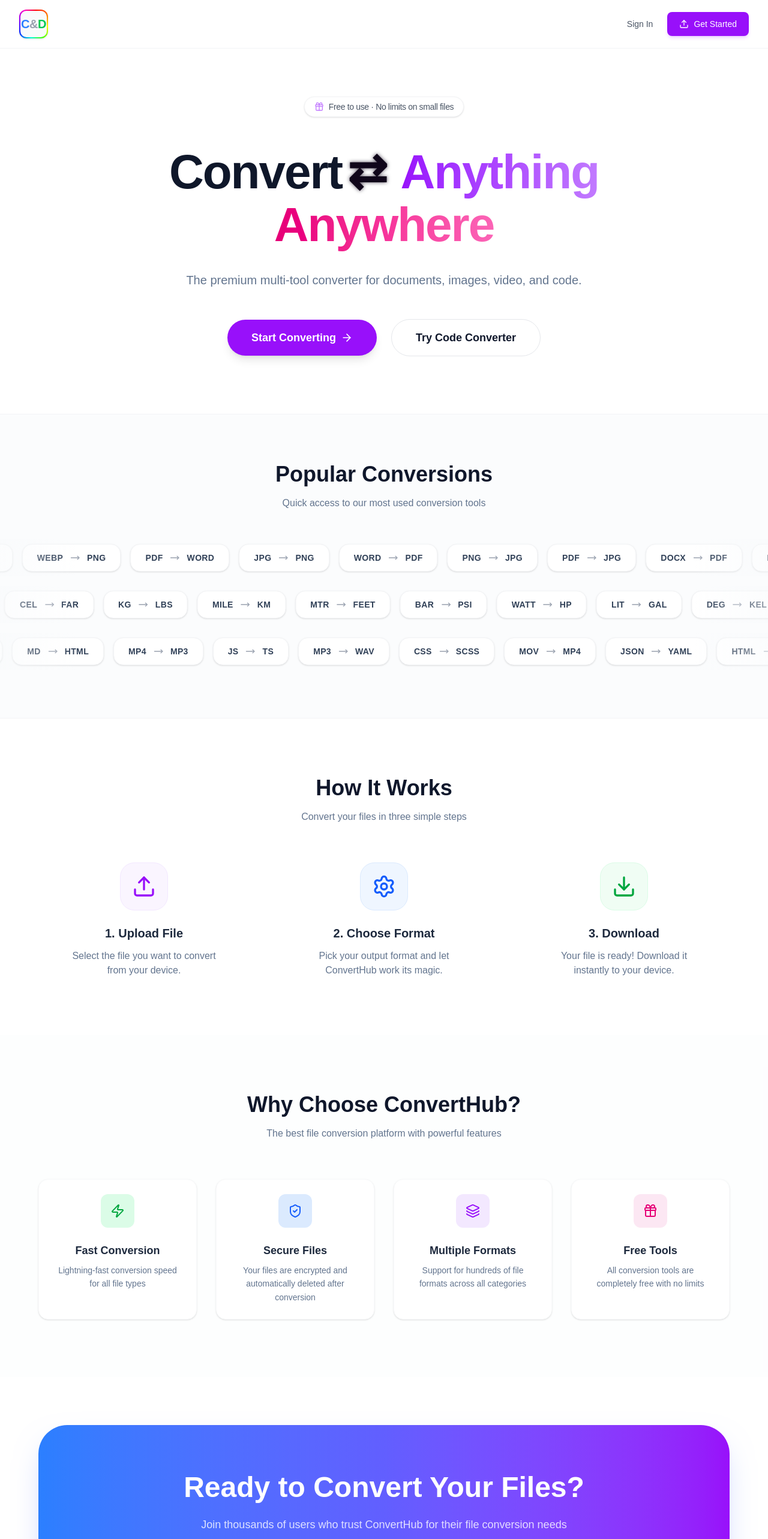
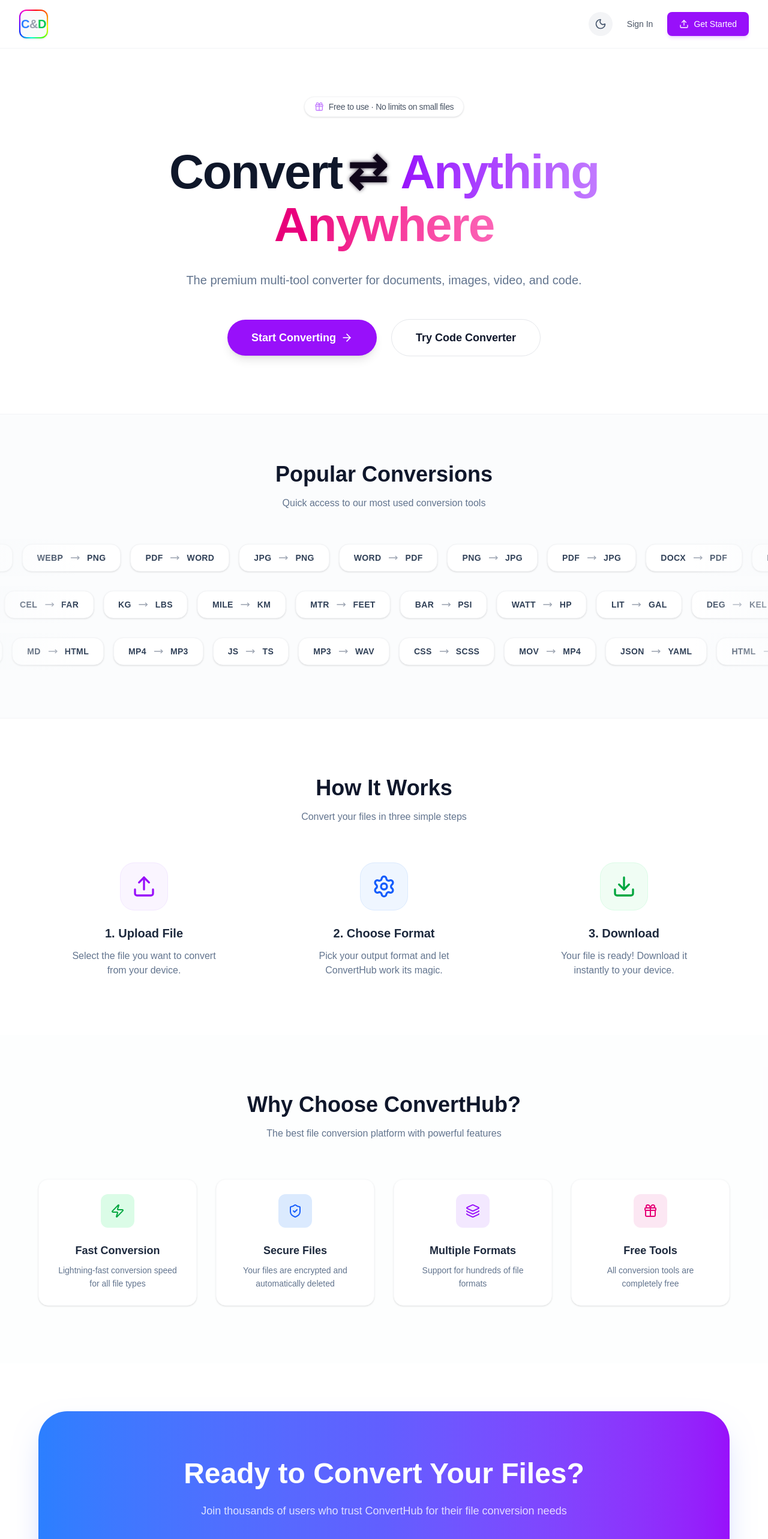
Before and after one commit to Ajoy12roy/Convert-hub, a Next.js app: page / in a window 1280 px wide. Shown: the top 2566 px of the page at 60% size. Built offline with nearby package versions, Linux system fonts and the light colour scheme.

Commit message:
dark mode

```diff
--- a/app/globals.css
+++ b/app/globals.css
@@ -1,6 +1,8 @@
 @import "tailwindcss";
 
 @variant dark (&:where(.dark, .dark *));
+
+
 
 :root {
   --background: #ffffff;
--- a/app/layout.tsx
+++ b/app/layout.tsx
@@ -2,6 +2,7 @@
 import { Geist } from "next/font/google";
 import "./globals.css";
 import Navbar from "@/components/layout/Navbar"; // Ensure folder name is 'components'
+import { ThemeProvider } from "@/components/ThemeProvider"; // ✅ ThemeProvider ইমপোর্ট করা হয়েছে
 
 const geistSans = Geist({
   variable: "--font-geist-sans",
@@ -19,13 +20,24 @@
   children: React.ReactNode;
 }) {
   return (
-    <html lang="en">
-      <body className={`${geistSans.variable} antialiased bg-white`}>
-        {/* Navbar is placed HERE so it stays on every page */}
-        <Navbar />
+    // ✅ suppressHydrationWarning যুক্ত করা হয়েছে যাতে ডার্ক মোডের জন্য কোনো এরর না আসে
+    <html lang="en" suppressHydrationWarning>
+      {/* ✅ dark:bg-slate-950 এবং dark:text-white যুক্ত করা হয়েছে যেন ডার্ক মোডে ব্যাকগ্রাউন্ড কালো হয় */}
+      <body className={`${geistSans.variable} antialiased bg-white dark:bg-slate-950 dark:text-slate-100 transition-colors duration-300`}>
 
-        {/* Everything inside page.tsx (Home) or other pages goes here */}
-        {children}
+        {/* ✅ ThemeProvider দিয়ে পুরো অ্যাপটি র‍্যাপ করা হয়েছে */}
+        <ThemeProvider
+          attribute="class"
+          defaultTheme="light" // ডিফল্ট মোড লাইট রাখা হয়েছে
+          enableSystem={false}
+        >
+          {/* Navbar is placed HERE so it stays on every page */}
+          <Navbar />
+
+          {/* Everything inside page.tsx (Home) or other pages goes here */}
+          {children}
+        </ThemeProvider>
+
       </body>
     </html>
   );
--- a/app/page.tsx
+++ b/app/page.tsx
@@ -6,21 +6,18 @@
 import Link from 'next/link';
 
 export default function Home() {
-  // Row 1: Document & Image Focus
   const row1 = [
     { from: 'PDF', to: 'Word' }, { from: 'JPG', to: 'PNG' }, { from: 'Word', to: 'PDF' },
     { from: 'PNG', to: 'JPG' }, { from: 'PDF', to: 'JPG' }, { from: 'DOCX', to: 'PDF' },
     { from: 'HEIC', to: 'JPG' }, { from: 'WEBP', to: 'PNG' }
   ];
 
-  // Row 2: Scientific & Unit Focus (As requested: deg to kelvin, etc)
   const row2 = [
     { from: 'DEG', to: 'KEL' }, { from: 'CEL', to: 'FAR' }, { from: 'KG', to: 'LBS' },
     { from: 'MILE', to: 'KM' }, { from: 'MTR', to: 'FEET' }, { from: 'BAR', to: 'PSI' },
     { from: 'WATT', to: 'HP' }, { from: 'LIT', to: 'GAL' }
   ];
 
-  // Row 3: Media & Code Focus
   const row3 = [
     { from: 'MP4', to: 'MP3' }, { from: 'JS', to: 'TS' }, { from: 'MP3', to: 'WAV' },
     { from: 'CSS', to: 'SCSS' }, { from: 'MOV', to: 'MP4' }, { from: 'JSON', to: 'YAML' },
@@ -28,44 +25,33 @@
   ];
 
   return (
-    <main className="min-h-screen bg-white">
+    // ✅ ডার্ক মোডের জন্য dark:bg-slate-950 এবং dark:text-white যোগ করা হয়েছে
+    <main className="min-h-screen bg-white dark:bg-slate-950 text-slate-900 dark:text-slate-100 transition-colors duration-300">
+
       {/* 1. HERO SECTION */}
-      <section className="relative pt-20 pb-24 px-4 bg-[radial-gradient(ellipse_at_top,var(--tw-gradient-stops))] from-fuchsia-50/50 via-white to-white">
+      <section className="relative pt-20 pb-24 px-4 bg-[radial-gradient(ellipse_at_top,var(--tw-gradient-stops))] from-fuchsia-50/50 via-white to-white dark:from-purple-900/10 dark:via-slate-950 dark:to-slate-950">
         <div className="max-w-5xl mx-auto text-center">
-          <div className="inline-flex items-center space-x-2 bg-white border border-gray-100 px-4 py-1.5 rounded-full mb-12 shadow-sm">
+          <div className="inline-flex items-center space-x-2 bg-white dark:bg-slate-900 border border-gray-100 dark:border-slate-800 px-4 py-1.5 rounded-full mb-12 shadow-sm">
             <Gift className="w-4 h-4 text-purple-400" />
-            <span className="text-sm text-gray-600 font-medium tracking-tight">Free to use · No limits on small files</span>
+            <span className="text-sm text-gray-600 dark:text-gray-400 font-medium tracking-tight">Free to use · No limits on small files</span>
           </div>
          <h1 className="text-[5rem] leading-[1.1] font-extrabold tracking-tight mb-8">
-          <span className="text-[#0F172A]">Convert </span>
-
-      {/* 2. animation*/}
+          <span className="text-[#0F172A] dark:text-white">Convert </span>
 
 <motion.span
   className="inline-block pr-3"
   animate={{
-    x: [-12, -12, 10, 10, -12], // left pause → move → right pause → move → left
-    color: [
-      "#000000", // start black
-      "#000000", // pause left
-      "#9333EA", // reached right → purple
-      "#9333EA", // pause right
-      "#000000", // back to black
-    ],
+    x: [-12, -12, 10, 10, -12],
+    color: ["#000000", "#000000", "#9333EA", "#9333EA", "#000000"],
     textShadow: [
-      "0px 0px 6px rgba(0,0,0,0.7)",          // subtle black glow
-      "0px 0px 6px rgba(0,0,0,0.7)",          // pause left
-      "0px 0px 12px rgba(147,51,234,0.9)",    // glow at right
-      "0px 0px 12px rgba(147,51,234,0.9)",    // pause right
-      "0px 0px 6px rgba(0,0,0,0.7)",          // back to black glow
+      "0px 0px 6px rgba(0,0,0,0.7)",
+      "0px 0px 6px rgba(0,0,0,0.7)",
+      "0px 0px 12px rgba(147,51,234,0.9)",
+      "0px 0px 12px rgba(147,51,234,0.9)",
+      "0px 0px 6px rgba(0,0,0,0.7)",
     ],
   }}
-  transition={{
-    duration: 5, // full loop 5s for a slower, premium feel
-    times: [0, 0.2, 0.4, 0.7, 1], // pause durations included
-    ease: "easeInOut",
-    repeat: Infinity,
-  }}
+  transition={{ duration: 5, times: [0, 0.2, 0.4, 0.7, 1], ease: "easeInOut", repeat: Infinity }}
 >
   ⇄
 </motion.span>
@@ -77,9 +63,8 @@
           <span className="text-transparent bg-clip-text bg-linear-to-r from-pink-600 via-pink-500 to-pink-400">
             Anywhere
           </span>
-          <span className="text-gray-600"></span>
         </h1>
-          <p className="text-xl text-slate-500 mb-12 max-w-2xl mx-auto leading-relaxed">
+          <p className="text-xl text-slate-500 dark:text-slate-400 mb-12 max-w-2xl mx-auto leading-relaxed">
             The premium multi-tool converter for documents, images, video, and code.
           </p>
 
@@ -90,27 +75,20 @@
               <ArrowRight className="w-5 h-5 group-hover:translate-x-1 transition-transform" />
             </button>
             </Link>
-            <button className="bg-white hover:bg-gray-50 border border-gray-200 text-slate-900 px-10 py-4 rounded-full text-lg font-bold transition-all">Try Code Converter</button>
-
+            <button className="bg-white dark:bg-slate-900 hover:bg-gray-50 dark:hover:bg-slate-800 border border-gray-200 dark:border-slate-800 text-slate-900 dark:text-white px-10 py-4 rounded-full text-lg font-bold transition-all">Try Code Converter</button>
           </div>
         </div>
       </section>
 
-      {/* 2. THREE-LINE ANIMATED POPULAR CONVERSIONS */}
-      <section className="py-20 bg-slate-50/50 overflow-hidden border-y border-gray-100">
+      {/* 2. POPULAR CONVERSIONS */}
+      <section className="py-20 bg-slate-50/50 dark:bg-slate-900/50 overflow-hidden border-y border-gray-100 dark:border-slate-800">
         <div className="max-w-6xl mx-auto text-center px-4 mb-12">
-          <h2 className="text-3xl md:text-4xl font-extrabold text-slate-900 mb-4">Popular Conversions</h2>
-          <p className="text-slate-500">Quick access to our most used conversion tools</p>
+          <h2 className="text-3xl md:text-4xl font-extrabold text-slate-900 dark:text-white mb-4">Popular Conversions</h2>
+          <p className="text-slate-500 dark:text-slate-400">Quick access to our most used conversion tools</p>
         </div>
-
         <div className="flex flex-col gap-4">
-          {/* Line 1: Left to Right */}
           <InfiniteScroller items={row1} speed={40} direction="left-to-right" />
-
-          {/* Line 2: Right to Left */}
           <InfiniteScroller items={row2} speed={50} direction="right-to-left" />
-
-          {/* Line 3: Left to Right */}
           <InfiniteScroller items={row3} speed={45} direction="left-to-right" />
         </div>
       </section>
@@ -118,33 +96,33 @@
       {/* 3. HOW IT WORKS */}
       <section className="py-24 px-4">
         <div className="max-w-6xl mx-auto text-center">
-          <h2 className="text-4xl font-extrabold text-slate-900 mb-4">How It Works</h2>
-          <p className="text-slate-500 mb-16">Convert your files in three simple steps</p>
+          <h2 className="text-4xl font-extrabold text-slate-900 dark:text-white mb-4">How It Works</h2>
+          <p className="text-slate-500 dark:text-slate-400 mb-16">Convert your files in three simple steps</p>
           <div className="grid grid-cols-1 md:grid-cols-3 gap-12">
-            <StepCard icon={<Upload className="w-10 h-10 text-purple-600" />} title="1. Upload File" desc="Select the file you want to convert from your device." bg="bg-purple-50" border="border-purple-100" />
-            <StepCard icon={<Settings className="w-10 h-10 text-blue-600" />} title="2. Choose Format" desc="Pick your output format and let ConvertHub work its magic." bg="bg-blue-50" border="border-blue-100" />
-            <StepCard icon={<Download className="w-10 h-10 text-green-600" />} title="3. Download" desc="Your file is ready! Download it instantly to your device." bg="bg-green-50" border="border-green-100" />
+            <StepCard icon={<Upload className="w-10 h-10 text-purple-600" />} title="1. Upload File" desc="Select the file you want to convert from your device." bg="bg-purple-50 dark:bg-purple-900/20" border="border-purple-100 dark:border-purple-900/30" />
+            <StepCard icon={<Settings className="w-10 h-10 text-blue-600" />} title="2. Choose Format" desc="Pick your output format and let ConvertHub work its magic." bg="bg-blue-50 dark:bg-blue-900/20" border="border-blue-100 dark:border-blue-900/30" />
+            <StepCard icon={<Download className="w-10 h-10 text-green-600" />} title="3. Download" desc="Your file is ready! Download it instantly to your device." bg="bg-green-50 dark:bg-green-900/20" border="border-green-100 dark:border-green-900/30" />
           </div>
         </div>
       </section>
 
       {/* 4. WHY CHOOSE CONVERTHUB? */}
-      <section className="py-24 px-4 bg-slate-50/30">
+      <section className="py-24 px-4 bg-slate-50/30 dark:bg-slate-900/20">
         <div className="max-w-6xl mx-auto text-center">
-          <h2 className="text-4xl font-extrabold text-slate-900 mb-4">Why Choose ConvertHub?</h2>
-          <p className="text-slate-500 mb-16">The best file conversion platform with powerful features</p>
+          <h2 className="text-4xl font-extrabold text-slate-900 dark:text-white mb-4">Why Choose ConvertHub?</h2>
+          <p className="text-slate-500 dark:text-slate-400 mb-16">The best file conversion platform with powerful features</p>
           <div className="grid grid-cols-1 sm:grid-cols-2 lg:grid-cols-4 gap-8">
-            <FeatureCard icon={<Zap className="w-6 h-6 text-green-600" />} title="Fast Conversion" desc="Lightning-fast conversion speed for all file types" iconBg="bg-green-100" />
-            <FeatureCard icon={<ShieldCheck className="w-6 h-6 text-blue-600" />} title="Secure Files" desc="Your files are encrypted and automatically deleted after conversion" iconBg="bg-blue-100" />
-            <FeatureCard icon={<Layers className="w-6 h-6 text-purple-600" />} title="Multiple Formats" desc="Support for hundreds of file formats across all categories" iconBg="bg-purple-100" />
-            <FeatureCard icon={<Gift className="w-6 h-6 text-pink-600" />} title="Free Tools" desc="All conversion tools are completely free with no limits" iconBg="bg-pink-100" />
+            <FeatureCard icon={<Zap className="w-6 h-6 text-green-600" />} title="Fast Conversion" desc="Lightning-fast conversion speed for all file types" iconBg="bg-green-100 dark:bg-green-900/30" />
+            <FeatureCard icon={<ShieldCheck className="w-6 h-6 text-blue-600" />} title="Secure Files" desc="Your files are encrypted and automatically deleted" iconBg="bg-blue-100 dark:bg-blue-900/30" />
+            <FeatureCard icon={<Layers className="w-6 h-6 text-purple-600" />} title="Multiple Formats" desc="Support for hundreds of file formats" iconBg="bg-purple-100 dark:bg-purple-900/30" />
+            <FeatureCard icon={<Gift className="w-6 h-6 text-pink-600" />} title="Free Tools" desc="All conversion tools are completely free" iconBg="bg-pink-100 dark:bg-pink-900/30" />
           </div>
         </div>
       </section>
 
       {/* 5. READY TO CONVERT CTA */}
       <section className="py-20 px-4">
-        <div className="max-w-6xl mx-auto bg-linear-to-r from-blue-500 via-indigo-500 to-purple-600 rounded-[3rem] p-12 md:p-20 text-center text-white shadow-2xl shadow-indigo-200">
+        <div className="max-w-6xl mx-auto bg-linear-to-r from-blue-500 via-indigo-500 to-purple-600 rounded-[3rem] p-12 md:p-20 text-center text-white shadow-2xl shadow-indigo-200 dark:shadow-none">
           <h2 className="text-4xl md:text-5xl font-extrabold mb-6">Ready to Convert Your Files?</h2>
           <p className="text-white/80 text-lg mb-10 max-w-2xl mx-auto">Join thousands of users who trust ConvertHub for their file conversion needs</p>
           <Link href="/auth">
@@ -161,29 +139,26 @@
   );
 }
 
-// Helper components
-// eslint-disable-next-line @typescript-eslint/no-explicit-any
 function StepCard({ icon, title, desc, bg, border }: any) {
   return (
     <div className="flex flex-col items-center group">
       <div className={`w-20 h-20 ${bg} rounded-3xl flex items-center justify-center mb-6 border ${border} group-hover:scale-110 transition-transform`}>
         {icon}
       </div>
-      <h3 className="text-xl font-bold mb-3 text-slate-800">{title}</h3>
-      <p className="text-slate-500 max-w-62.5">{desc}</p>
+      <h3 className="text-xl font-bold mb-3 text-slate-800 dark:text-white">{title}</h3>
+      <p className="text-slate-500 dark:text-slate-400 max-w-62.5">{desc}</p>
     </div>
   );
 }
 
-// eslint-disable-next-line @typescript-eslint/no-explicit-any
 function FeatureCard({ icon, title, desc, iconBg }: any) {
   return (
-    <div className="flex flex-col items-center text-center p-6 bg-white rounded-2xl border border-gray-50 shadow-sm hover:shadow-md transition-shadow">
+    <div className="flex flex-col items-center text-center p-6 bg-white dark:bg-slate-900 rounded-2xl border border-gray-50 dark:border-slate-800 shadow-sm hover:shadow-md transition-shadow">
       <div className={`w-14 h-14 ${iconBg} rounded-xl flex items-center justify-center mb-6`}>
         {icon}
       </div>
-      <h3 className="text-lg font-bold mb-2 text-slate-800">{title}</h3>
-      <p className="text-sm text-slate-500 leading-relaxed">{desc}</p>
+      <h3 className="text-lg font-bold mb-2 text-slate-800 dark:text-white">{title}</h3>
+      <p className="text-sm text-slate-500 dark:text-slate-400 leading-relaxed">{desc}</p>
     </div>
   );
 }
--- /dev/null
+++ b/components/ThemeProvider.tsx
@@ -0,0 +1,9 @@
+"use client";
+
+import * as React from "react";
+import { ThemeProvider as NextThemesProvider } from "next-themes";
+import { type ThemeProviderProps } from "next-themes/dist/types";
+
+export function ThemeProvider({ children, ...props }: ThemeProviderProps) {
+  return <NextThemesProvider {...props}>{children}</NextThemesProvider>;
+}
--- /dev/null
+++ b/components/ThemeToggle.tsx
@@ -0,0 +1,28 @@
+"use client";
+
+import { Moon, Sun } from "lucide-react";
+import { useTheme } from "next-themes";
+import { useEffect, useState } from "react";
+
+export function ThemeToggle() {
+  const { theme, setTheme } = useTheme();
+  const [mounted, setMounted] = useState(false);
+
+  // ব্রাউজারে লোড হওয়ার পর আইকন দেখানোর জন্য
+  useEffect(() => {
+    setMounted(true);
+  }, []);
+
+  if (!mounted) return <div className="w-10 h-10" />; // লেআউট শিফট রোধ করার জন্য
+
+  return (
+    <button
+      onClick={() => setTheme(theme === "dark" ? "light" : "dark")}
+      className="flex items-center justify-center w-10 h-10 rounded-full bg-gray-100 dark:bg-slate-800 text-slate-600 dark:text-slate-300 hover:bg-gray-200 dark:hover:bg-slate-700 transition-all"
+      aria-label="Toggle Theme"
+    >
+      {/* লাইট মোডে থাকলে Moon দেখাবে (যাতে ক্লিক করে ডার্ক করতে পারে), ডার্ক মোডে থাকলে Sun দেখাবে */}
+      {theme === "dark" ? <Sun className="w-5 h-5" /> : <Moon className="w-5 h-5" />}
+    </button>
+  );
+}
--- a/components/layout/Navbar.tsx
+++ b/components/layout/Navbar.tsx
@@ -5,6 +5,8 @@
 import { usePathname } from 'next/navigation';
 import { Upload } from 'lucide-react';
 import { useAuthStore } from '@/store/useAuthStore'; // ✅ গ্লোবাল স্টোর ইমপোর্ট করা আছে
+import { ThemeToggle } from '@/components/ThemeToggle'; // ✅ ThemeToggle ইমপোর্ট করা হলো
+
 
 export default function Navbar() {
   const pathname = usePathname();
@@ -14,14 +16,16 @@
   const { isLoggedIn, user, setLogin } = useAuthStore();
 
   return (
-    <nav className="w-full border-b border-gray-100 bg-white/80 backdrop-blur-md sticky top-0 z-50">
+    // ✅ ডার্ক মোডের জন্য dark:bg-slate-950/80 এবং dark:border-slate-800 যোগ করা হয়েছে
+    <nav className="w-full border-b border-gray-100 dark:border-slate-800 bg-white/80 dark:bg-slate-950/80 backdrop-blur-md sticky top-0 z-50 transition-colors duration-300">
       <div className="max-w-7xl mx-auto px-4 sm:px-6 lg:px-8">
         <div className="flex justify-between items-center h-20">
 
           {/* Logo Area - ✅ RGB Moving Border Added Here */}
           <Link href="/" className="shrink-0 flex items-center cursor-pointer group">
             <div className="rgb-logo-wrapper shadow-sm hover:shadow-md transition-shadow">
-              <div className="inner-logo-box bg-gray-50 flex items-center justify-center">
+              {/* ✅ ডার্ক মোডের জন্য inner-logo-box এ dark:bg-slate-900 যোগ করা হয়েছে */}
+              <div className="inner-logo-box bg-gray-50 dark:bg-slate-900 flex items-center justify-center transition-colors duration-300">
                 <span className="font-bold text-xl tracking-tight z-10">
                   <span className="text-blue-500">C</span>
                   <span className="text-gray-400">&</span>
@@ -38,25 +42,25 @@
             {isLoggedIn && (
               <>
                 <Link href="/" className={`text-sm font-semibold transition-colors ${
-                    isActive('/') ? 'text-orange-500' : 'text-gray-600 hover:text-gray-900'
+                    isActive('/') ? 'text-orange-500' : 'text-gray-600 dark:text-gray-300 hover:text-gray-900 dark:hover:text-white'
                   }`}>Home</Link>
                 <Link href="/tools" className={`text-sm font-semibold transition-colors ${
-                    isActive('/tools') ? 'text-orange-500' : 'text-gray-600 hover:text-gray-900'
+                    isActive('/tools') ? 'text-orange-500' : 'text-gray-600 dark:text-gray-300 hover:text-gray-900 dark:hover:text-white'
                   }`}>Tools</Link>
                 <Link href="/image" className={`text-sm font-semibold transition-colors ${
-                    isActive('/image') ? 'text-orange-500' : 'text-gray-600 hover:text-gray-900'
+                    isActive('/image') ? 'text-orange-500' : 'text-gray-600 dark:text-gray-300 hover:text-gray-900 dark:hover:text-white'
                   }`}>Image</Link>
                 <Link href="/video" className={`text-sm font-semibold transition-colors ${
-                    isActive('/video') ? 'text-orange-500' : 'text-gray-600 hover:text-gray-900'
+                    isActive('/video') ? 'text-orange-500' : 'text-gray-600 dark:text-gray-300 hover:text-gray-900 dark:hover:text-white'
                   }`}>Video</Link>
                 <Link href="/document" className={`text-sm font-semibold transition-colors ${
-                    isActive('/document') ? 'text-orange-500' : 'text-gray-600 hover:text-gray-900'
+                    isActive('/document') ? 'text-orange-500' : 'text-gray-600 dark:text-gray-300 hover:text-gray-900 dark:hover:text-white'
                   }`}>Document</Link>
                 <Link href="/code-converter" className={`text-sm font-semibold transition-colors ${
-                    isActive('/code-converter') ? 'text-orange-500' : 'text-gray-600 hover:text-gray-900'
+                    isActive('/code-converter') ? 'text-orange-500' : 'text-gray-600 dark:text-gray-300 hover:text-gray-900 dark:hover:text-white'
                   }`}>Code</Link>
                 <Link href="/video-downloader" className={`text-sm font-semibold transition-colors ${
-                    isActive('/video-downloader') ? 'text-orange-500' : 'text-gray-600 hover:text-gray-900'
+                    isActive('/video-downloader') ? 'text-orange-500' : 'text-gray-600 dark:text-gray-300 hover:text-gray-900 dark:hover:text-white'
                   }`}>Download</Link>
               </>
             )}
@@ -64,12 +68,16 @@
           </div>
 
           {/* Right Action Buttons */}
-          <div className="flex items-center space-x-6">
+          <div className="flex items-center space-x-4 md:space-x-6">
+
+            {/* ✅ Theme Toggle Button Added Here */}
+            <ThemeToggle />
+
             {!isLoggedIn ? (
               <>
                 <button
                   onClick={() => setLogin(true)}
-                  className="text-gray-600 hover:text-gray-900 font-medium text-sm transition-colors"
+                  className="text-gray-600 dark:text-gray-300 hover:text-gray-900 dark:hover:text-white font-medium text-sm transition-colors"
                 >
                   Sign In
                 </button>
@@ -84,7 +92,7 @@
             ) : (
               /* ✅ Circle Shape Profile Icon */
               <Link href="/profile" className="cursor-pointer group ">
-                <div className="w-11 h-11 rounded-full bg-white shadow-md border border-gray-200 overflow-hidden flex items-center justify-center hover:shadow-lg transition-all duration-300 hover:scale-105 active:scale-95 text-emerald-700 font-extrabold text-lg">
+                <div className="w-11 h-11 rounded-full bg-white dark:bg-slate-800 shadow-md border border-gray-200 dark:border-slate-700 overflow-hidden flex items-center justify-center hover:shadow-lg transition-all duration-300 hover:scale-105 active:scale-95 text-emerald-700 dark:text-emerald-400 font-extrabold text-lg">
                   {user.profileImage ? (
                     <img src={user.profileImage} alt="Profile" className="w-full h-full object-cover" />
                   ) : (
@@ -124,13 +132,12 @@
           z-index: 0;
         }
 
-        /* লোগোর ভেতরের সাদা বক্স */
+        /* লোগোর ভেতরের বক্স */
         .inner-logo-box {
           position: relative;
           z-index: 1;
           width: 44px; /* Outer border 48px থেকে 4px কম, যেন বর্ডার দেখা যায় */
           height: 44px;
-          background-color: #f9fafb; /* Tailwind bg-gray-50 */
           border-radius: 10px;
           display: flex;
           align-items: center;
```
